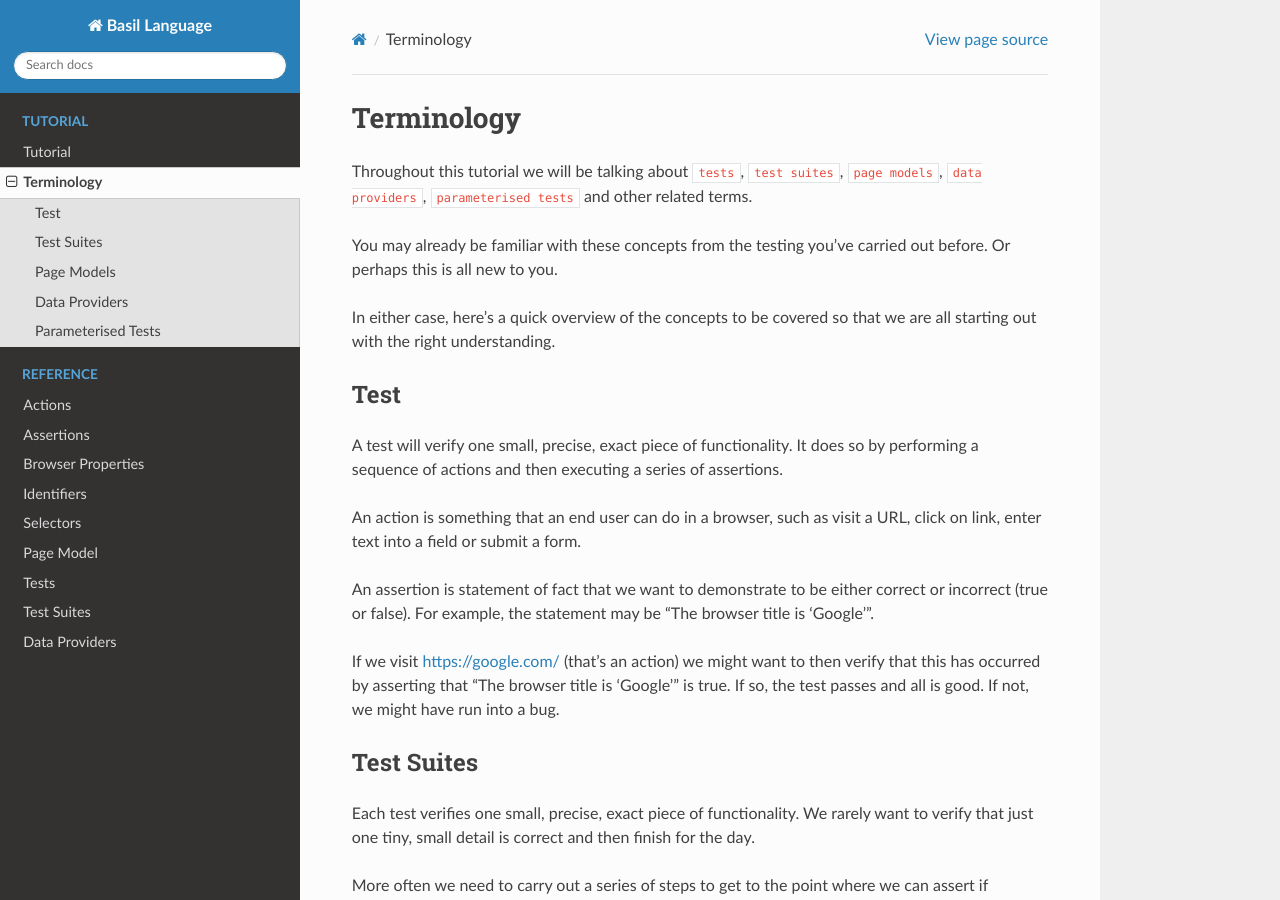
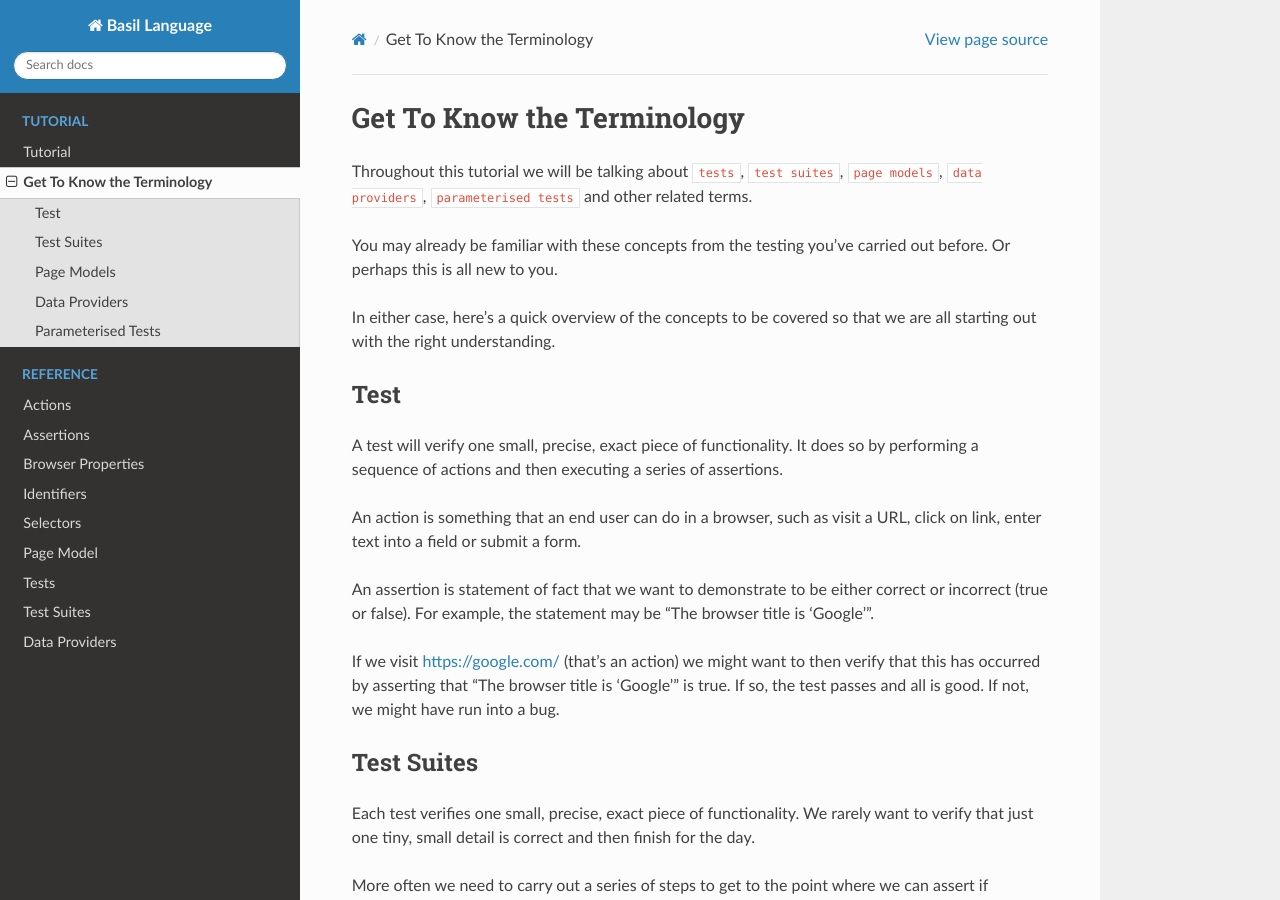
Before and after one commit to webignition/bas-spec, a Sphinx documentation site: the page built from docs/tutorial-terminology.rst, in a window 1280 px wide and 900 px high. Built offline with Sphinx 7.4.7 and the Read the Docs theme 2.0.0, drawn with Linux system fonts in a browser that asks for light colours.

Commit message:
Fix tutorial terminology title

```diff
--- a/docs/tutorial-terminology.rst
+++ b/docs/tutorial-terminology.rst
@@ -1,6 +1,6 @@
-===========
-Terminology
-===========
+===========================
+Get To Know the Terminology
+===========================
 
 Throughout this tutorial we will be talking about ``tests``, ``test suites``, ``page models``, ``data providers``,
 ``parameterised tests`` and other related terms.
```
